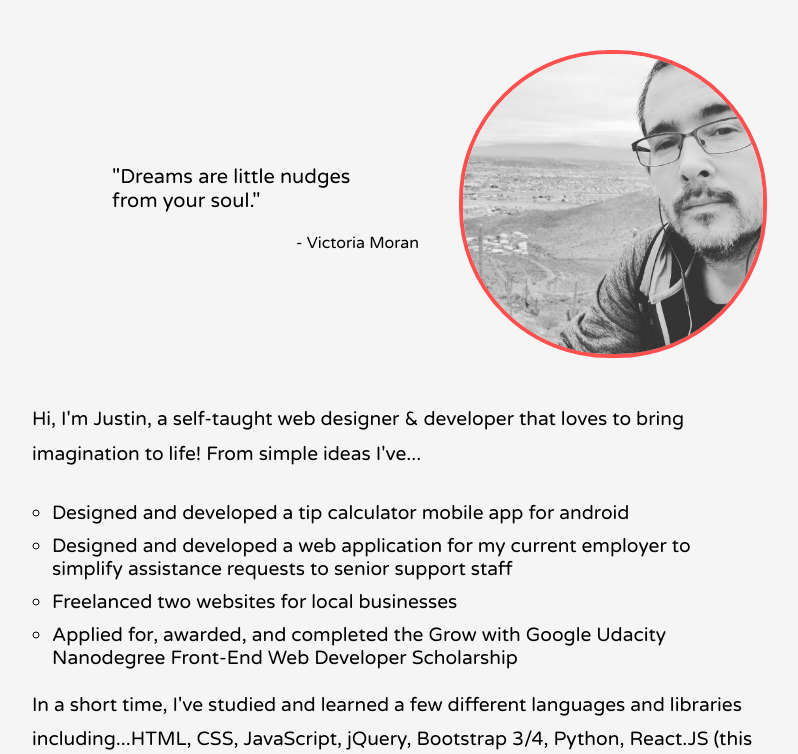
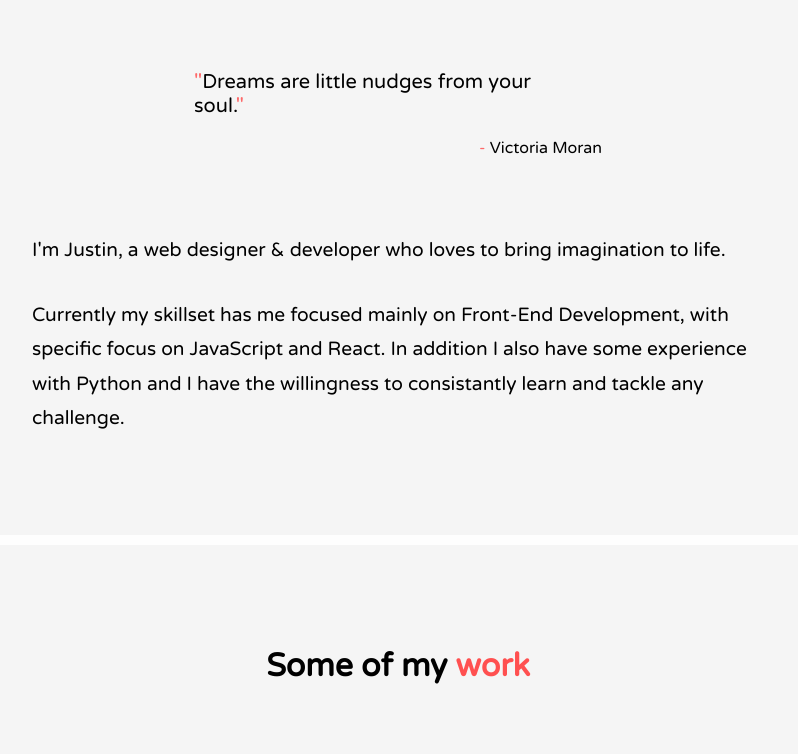
Before and after one commit to 8BitJustin/Portfolio-2019, a React (Create React App) app: page / in a window 1280 px wide. Shown: the part 840-1594 px from the top of the page, without its empty margins (242-1040 px from the left). Built offline with nearby package versions, Linux system fonts and the light colour scheme.

Commit message:
Removed self image from about page, adjusted text, added padding to quoteblock, and color to quotes.

```diff
--- a/src/components/QuotesDisplay.js
+++ b/src/components/QuotesDisplay.js
@@ -3,8 +3,14 @@ import React from "react";
 const QuotesDisplay = props => {
   return (
     <figure>
-      <blockquote>"{props.quote}"</blockquote>
-      <footer>- {props.author}</footer>
+      <blockquote>
+        <span className="coloredQuotes">"</span>
+        {props.quote}
+        <span className="coloredQuotes">"</span>
+      </blockquote>
+      <footer>
+        <span className="coloredQuotes">-</span> {props.author}
+      </footer>
     </figure>
   );
 };
--- a/src/index.css
+++ b/src/index.css
@@ -224,27 +224,25 @@ body {
   border: 4px solid #ff5050;
 }
 
+.quote-container {
+  font-size: 1em;
+}
+
+.quote-container blockquote {
+  margin-left: 0;
+}
+
 .quote-container footer {
   text-align: right;
 }
 
 .details-container {
-  margin-top: 20px;
+  margin-top: 40px;
 }
 
 .details-container p {
-  font-size: 0.8em;
+  font-size: 1em;
   line-height: 1.8;
-}
-
-.details-container ul {
-  padding-left: 20px;
-  list-style-type: circle;
-}
-
-.details-container > ul > li {
-  font-size: 0.8em;
-  padding-top: 10px;
 }
 
 .details-container-bot {
@@ -473,7 +471,9 @@ body {
   }
 
   .quote-container {
-    width: 50%;
+    width: 40%;
+    padding-left: 50px;
+    padding-right: 50px;
   }
 
   .quote-container blockquote {
@@ -502,6 +502,10 @@ body {
     font-size: 1.2em;
   }
 
+  .coloredQuotes {
+    color: rgba(255, 80, 80, 0.85);
+  }
+
   /* Work Page */
 
   .work-header h1 {
@@ -518,7 +522,7 @@ body {
     width: 240px;
     -webkit-filter: grayscale(100%); /* Ch 23+, Saf 6.0+, BB 10.0+ */
     filter: grayscale(100%); /* FF 35+ */
-    transition: filter .2s ease-in-out;
+    transition: filter 0.2s ease-in-out;
   }
 
   .project_card:hover {
@@ -605,10 +609,6 @@ body {
 
   /* About Page */
 
-  .quote-container {
-    width: 35%;
-  }
-
   .quote-container blockquote {
     font-size: 1.25em;
   }
--- a/src/pages/About.js
+++ b/src/pages/About.js
@@ -1,5 +1,4 @@
 import React, { Component } from "react";
-import Selfie from "../images/bwSelfie01.jpg";
 import randomQuote from "../components/Quotes";
 import QuotesDisplay from "../components/QuotesDisplay";
 
@@ -15,38 +14,16 @@ class About extends Component {
             author={randomQuote.author}
           />
         </div>
-        <div className="self-container">
-          <img src={Selfie} alt="Justin Olson" />
-        </div>
         <div className="details-container">
           <p className="details-container-top">
-            Hi, I'm Justin, a self-taught web designer &amp; developer that
-            loves to bring imagination to life! From simple ideas I've...
-          </p>
-          <ul>
-            <li>
-              Designed and developed a tip calculator mobile app for android
-            </li>
-            <li>
-              Designed and developed a web application for my current employer
-              to simplify assistance requests to senior support staff
-            </li>
-            <li>Freelanced two websites for local businesses</li>
-            <li>
-              Applied for, awarded, and completed the Grow with Google Udacity
-              Nanodegree Front-End Web Developer Scholarship
-            </li>
-          </ul>
-          <p className="details-container-top">
-            In a short time, I've studied and learned a few different languages
-            and libraries including...HTML, CSS, JavaScript, jQuery, Bootstrap
-            3/4, Python, React.JS (this site was created using React.JS), and
-            React Native.
+            I'm Justin, a web designer &amp; developer who loves to bring
+            imagination to life.
           </p>
           <p className="details-container-bot">
-            I'm not limited to the above, and I'm eager to learn new things.
             Currently my skillset has me focused mainly on Front-End
-            Development, but I'm ready to tackle any challenge.
+            Development, with specific focus on JavaScript and React. In
+            addition I also have some experience with Python and I have the
+            willingness to consistantly learn and tackle any challenge.
           </p>
         </div>
       </div>
```
Also changed, not shown: src/images/selfie.jpg (deleted).
